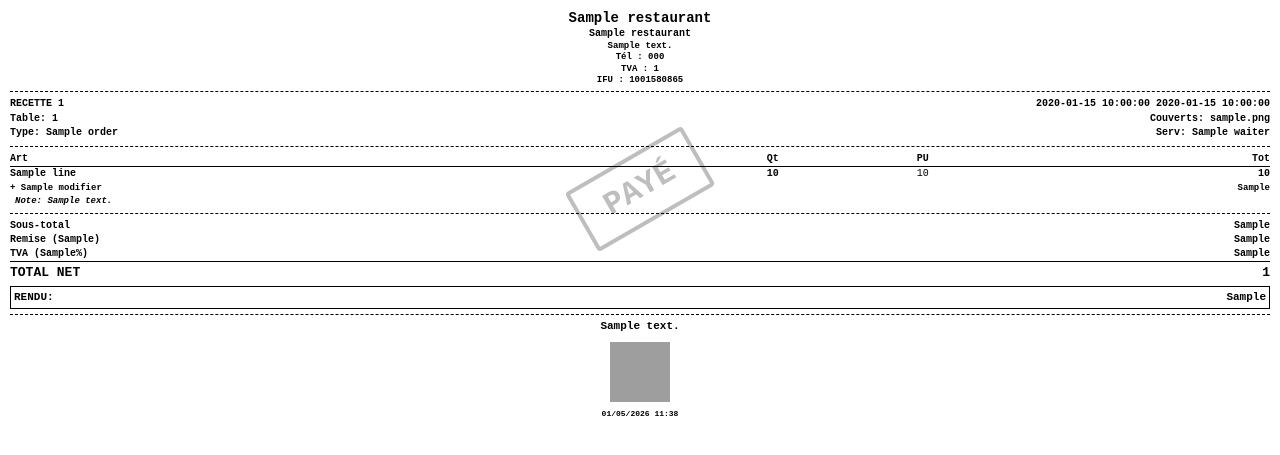
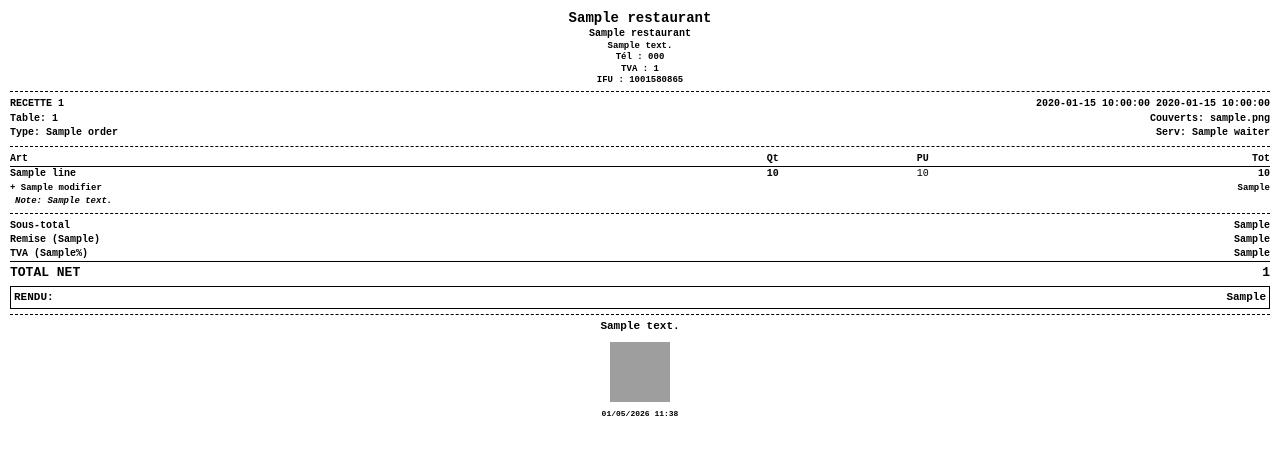
Before and after one commit to continue-tome/smartflowpos, a Laravel app: template resources/views/receipts/ticket.blade.php in a window 1280 px wide. Shown: the top 455 px of the page. Run offline with Laravel 12, Linux system fonts and the light colour scheme; the template is opened without the code that fills it: most values are stand-ins (such as "Sample title", 1, 10 or a date in 2020); grey boxes are pictures that could not be loaded.

Commit message:
Modifcation sur les facture , recus , option et suplementaire

```diff
--- a/app/Http/Controllers/Api/CakeOrderController.php
+++ b/app/Http/Controllers/Api/CakeOrderController.php
@@ -164,8 +164,8 @@
         abort_if($cakeOrder->is_paid, 422, 'Commande déjà encaissée.');
 
         $request->validate([
-            'payment_method'    => 'required_without:method|in:cash,card,wave,orange_money,momo,moov,mixx,bank,other',
-            'method'            => 'required_without:payment_method|in:cash,card,wave,orange_money,momo,moov,mixx,bank,other',
+            'payment_method'    => 'required_without:method|in:cash,card,wave,orange_money,momo,moov,tmoney,mixx,bank,other',
+            'method'            => 'required_without:payment_method|in:cash,card,wave,orange_money,momo,moov,tmoney,mixx,bank,other',
             'payment_reference' => 'nullable|string|max:100',
             'amount_paid'       => 'required_without:amount|numeric|min:0',
             'amount'            => 'required_without:amount_paid|numeric|min:0',
--- a/app/Http/Controllers/Api/PaymentController.php
+++ b/app/Http/Controllers/Api/PaymentController.php
@@ -18,7 +18,7 @@
         $request->validate([
             'order_id'     => 'required|exists:orders,id',
             'amount'       => 'required|numeric|min:0.01',
-            'method'       => 'required|in:cash,card,wave,orange_money,momo,moov,mixx,other',
+            'method'       => 'required|in:cash,card,wave,orange_money,momo,moov,tmoney,mixx,other',
             'reference'    => 'nullable|string',
             'amount_given' => 'nullable|numeric|min:0',
             'customer_name' => 'nullable|string|max:150',
@@ -97,7 +97,7 @@
             'order_id'     => 'required|exists:orders,id',
             'payments'     => 'required|array|min:1',
             'payments.*.amount' => 'required|numeric|min:0.01',
-            'payments.*.method' => 'required|in:cash,card,wave,orange_money,momo,moov,mixx,other',
+            'payments.*.method' => 'required|in:cash,card,wave,orange_money,momo,moov,tmoney,mixx,other',
             'payments.*.reference' => 'nullable|string',
             'customer_name' => 'nullable|string|max:150',
         ]);
--- a/resources/views/receipts/ticket.blade.php
+++ b/resources/views/receipts/ticket.blade.php
@@ -28,20 +28,6 @@
     line-height: 1.25;
     overflow: hidden;
     position: relative;
-  }
-  .receipt-wrap .paid-stamp {
-    position: absolute;
-    top: 45%; left: 50%;
-    transform: translate(-50%, -50%) rotate(-30deg);
-    font-size: 32px; font-weight: 900;
-    color: #000;
-    border: 4px solid #000;
-    padding: 10px 25px;
-    text-transform: uppercase;
-    z-index: 10;
-    opacity: 0.25;
-    border-radius: 4px;
-    -webkit-print-color-adjust: exact;
   }
   .receipt-wrap .given-change-box {
     background: #fff; /* Fond Blanc */
@@ -76,10 +62,6 @@
 @endif
 
 <div class="receipt-wrap">
-  @if($receipt['order']['paid_at'])
-  <div class="paid-stamp">PAYÉ</div>
-  @endif
-
   <div class="center">
     <div class="bold xlarge">{{ $receipt['restaurant']['name'] }}</div>
     @if($receipt['restaurant']['receipt_subtitle'] ?? null)
```
Also changed, not shown: database/migrations/2026_05_01_113000_change_payment_method_to_string.php (added).
